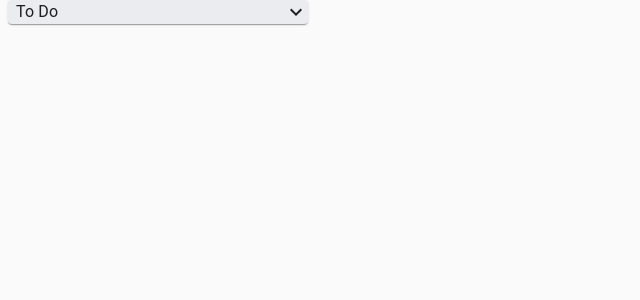
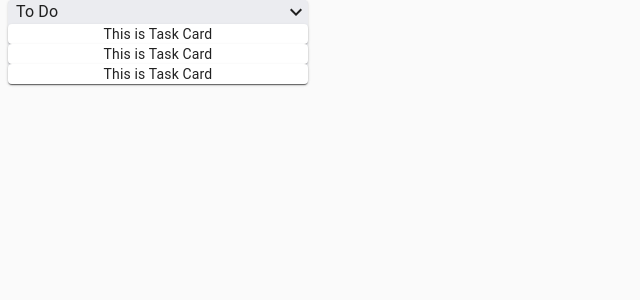
Before and after one commit to rexiah23/frontend-taskmanager, a React (Create React App) app: page / in a window 1280 px wide. Shown: the top 300 px of the page, without its empty margins (0-640 px from the left). Built offline with nearby package versions, Linux system fonts and the light colour scheme.

Commit message:
feat|create taskcard ui component and display it statically

```diff
--- a/src/components/TaskList/TaskList.jsx
+++ b/src/components/TaskList/TaskList.jsx
@@ -1,7 +1,8 @@
 import React from 'react';
-import { Paper, Typography, CssBaseline } from '@material-ui/core';
+import { Paper, CssBaseline } from '@material-ui/core';
 import { makeStyles } from "@material-ui/core/styles";
 import TaskListTitle from './TaskListTitle';
+import TaskCard from '../../ui/TaskCard';
 
 const useStyle = makeStyles((theme) => ({
   root: {
@@ -17,7 +18,10 @@ const TaskList = props => {
   <div>
     <Paper className={classes.root}>
       <CssBaseline />
-      <TaskListTitle></TaskListTitle>
+      <TaskListTitle />
+      <TaskCard/>
+      <TaskCard/>
+      <TaskCard/>
     </Paper>
   </div>);
 }
--- a/src/components/TaskList/TaskListTitle.jsx
+++ b/src/components/TaskList/TaskListTitle.jsx
@@ -2,7 +2,6 @@ import React, { useState } from 'react';
 import { InputBase, Typography } from '@material-ui/core';
 import { makeStyles } from "@material-ui/core/styles";
 import ExpandMoreIcon from '@mui/icons-material/ExpandMore';
-import { flexbox } from '@mui/system';
 
 const TaskListTitle = props => {
   const [editing, setEditing] = useState(false);
--- /dev/null
+++ b/src/ui/TaskCard.jsx
@@ -0,0 +1,11 @@
+import React from 'react';
+import { Paper } from '@material-ui/core';
+
+const TaskCard = props => {
+  return (
+    <div>
+      <Paper>This is Task Card</Paper>
+    </div>
+  )
+}
+export default TaskCard;
```
